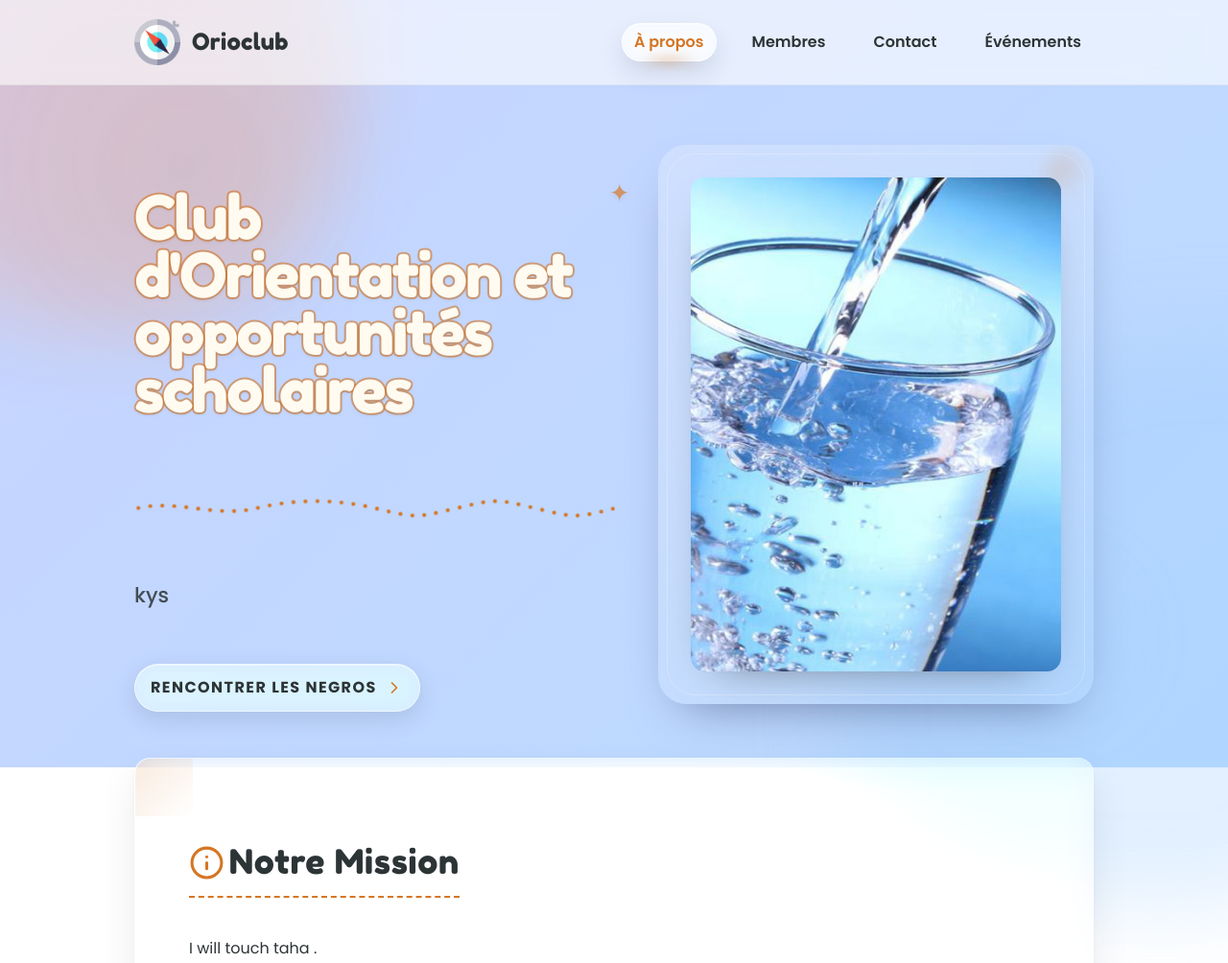
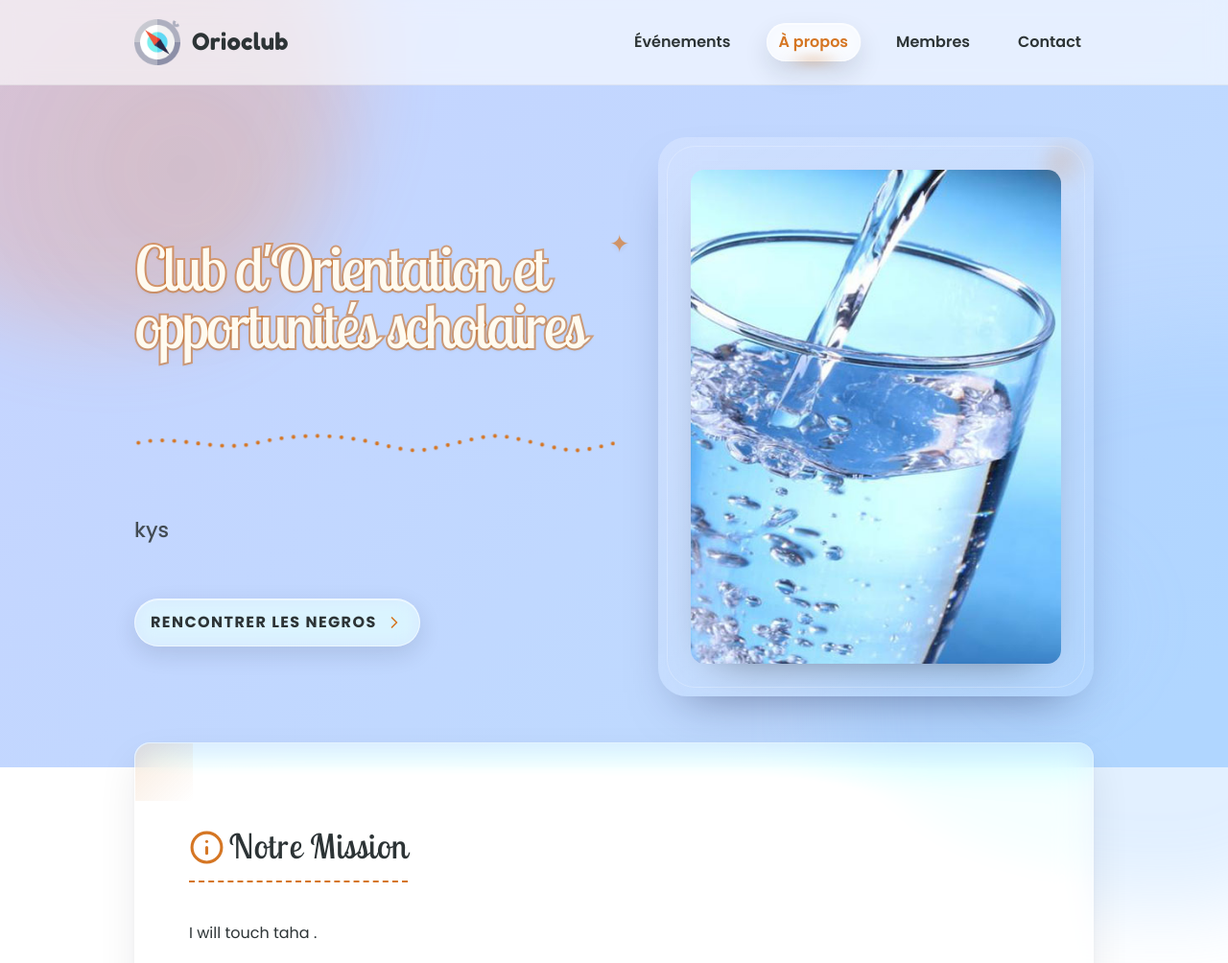
Before and after one commit to walsoup/orioclub, a plain HTML site: page index.html in a window 1280 px wide. Shown: the top 1004 px of the page at 96% size. Drawn offline with Linux system fonts and the light colour scheme; a web font is replaced by a local one.

Commit message:
rbread or key wtv IDONT CARE

```diff
--- a/script.js
+++ b/script.js
@@ -224,10 +224,19 @@ document.addEventListener("DOMContentLoaded", () => {
     const nav = document.querySelector('.site-header__nav');
     if (!nav) return;
     if (nav.querySelector('a[href="#events"]')) return; // already exists
+
     const a = document.createElement('a');
     a.href = '#events';
     a.textContent = 'Événements';
+
+    // Insert before "À propos" link (first child)
+    const aboutLink = nav.querySelector('a[href="#about"]');
+    if (aboutLink) {
+      nav.insertBefore(a, aboutLink);
+    } else {
+      // Fallback: append at the end if "À propos" not found
       nav.appendChild(a);
+    }
   }
 
   // Scrollspy for nav active link (init & reinit)
@@ -319,22 +328,50 @@ async function loadContent() {
 
     // Apply title font if specified
     if (heroTitle && content['title-font']) {
-      const font = content['title-font'].trim();
+      const fontValue = content['title-font'].trim();
 
       // Don't reload if already using Fredoka One (default)
-      if (font !== 'Fredoka One') {
-        // Convert font name to Google Fonts URL format
-        // e.g., "Lemon Milk" -> "Lemon+Milk"
+      if (fontValue !== 'Fredoka One') {
+        let fontFamily = '';
+
+        // Check if it's a custom font (prefix: "custom:")
+        if (fontValue.startsWith('custom:')) {
+          // Custom font - extract name and apply (already loaded via CSS @font-face)
+          const font = fontValue.substring(7).trim(); // Remove 'custom:' prefix
+          fontFamily = `"${font}", "Fredoka One", cursive`;
+        } else {
+          // Google Font - load dynamically
+          const font = fontValue;
           const fontUrl = font.replace(/\s+/g, '+');
 
-        // Load from Google Fonts
+          // Load from Google Fonts with error handling
           const link = document.createElement('link');
           link.href = `https://fonts.googleapis.com/css2?family=${fontUrl}:wght@400;700&display=swap`;
           link.rel = 'stylesheet';
+
+          // Fallback to default if font doesn't load
+          link.onerror = () => {
+            console.warn(`Font "${font}" not found on Google Fonts, using Fredoka One instead`);
+            heroTitle.style.fontFamily = '"Fredoka One", cursive';
+          };
+
           document.head.appendChild(link);
 
-        // Apply the font
-        heroTitle.style.fontFamily = `"${font}", "Fredoka One", cursive`;
+          fontFamily = `"${font}", "Fredoka One", cursive`;
+        }
+
+        // Apply font to hero title
+        heroTitle.style.fontFamily = fontFamily;
+
+        // Check if font should apply to all headers
+        const scope = content['title-font-scope']?.trim().toLowerCase();
+        if (scope === 'all-headers') {
+          // Apply to all section titles
+          const sectionTitles = document.querySelectorAll('.section__title, h2, h3');
+          sectionTitles.forEach(title => {
+            title.style.fontFamily = fontFamily;
+          });
+        }
 
         // Wait a bit for font to load, then update squiggle
         setTimeout(() => updateSquiggle(), 200);
--- a/styles.css
+++ b/styles.css
@@ -1,4 +1,29 @@
 /* styles.css */
+
+/* Custom Fonts */
+/* Add as many custom fonts as you want using this pattern: */
+
+@font-face {
+  font-family: 'AlexiaBright';
+  src: url('assets/fonts/AlexiaBright.woff2') format('woff2'),
+       url('assets/fonts/AlexiaBright.woff') format('woff'),
+       url('assets/fonts/AlexiaBright.ttf') format('truetype');
+  font-weight: 400;
+  font-style: normal;
+  font-display: swap;
+}
+
+/* Example: Add another custom font
+@font-face {
+  font-family: 'YourFontName';
+  src: url('assets/fonts/YourFontName.woff2') format('woff2'),
+       url('assets/fonts/YourFontName.woff') format('woff'),
+       url('assets/fonts/YourFontName.ttf') format('truetype');
+  font-weight: 400;
+  font-style: normal;
+  font-display: swap;
+}
+*/
 
 :root {
   --text-primary: #2d3436;
```
Also changed, not shown: content.txt, members.txt, 2 other files. Lines whose indentation alone changed are shown as unchanged.
